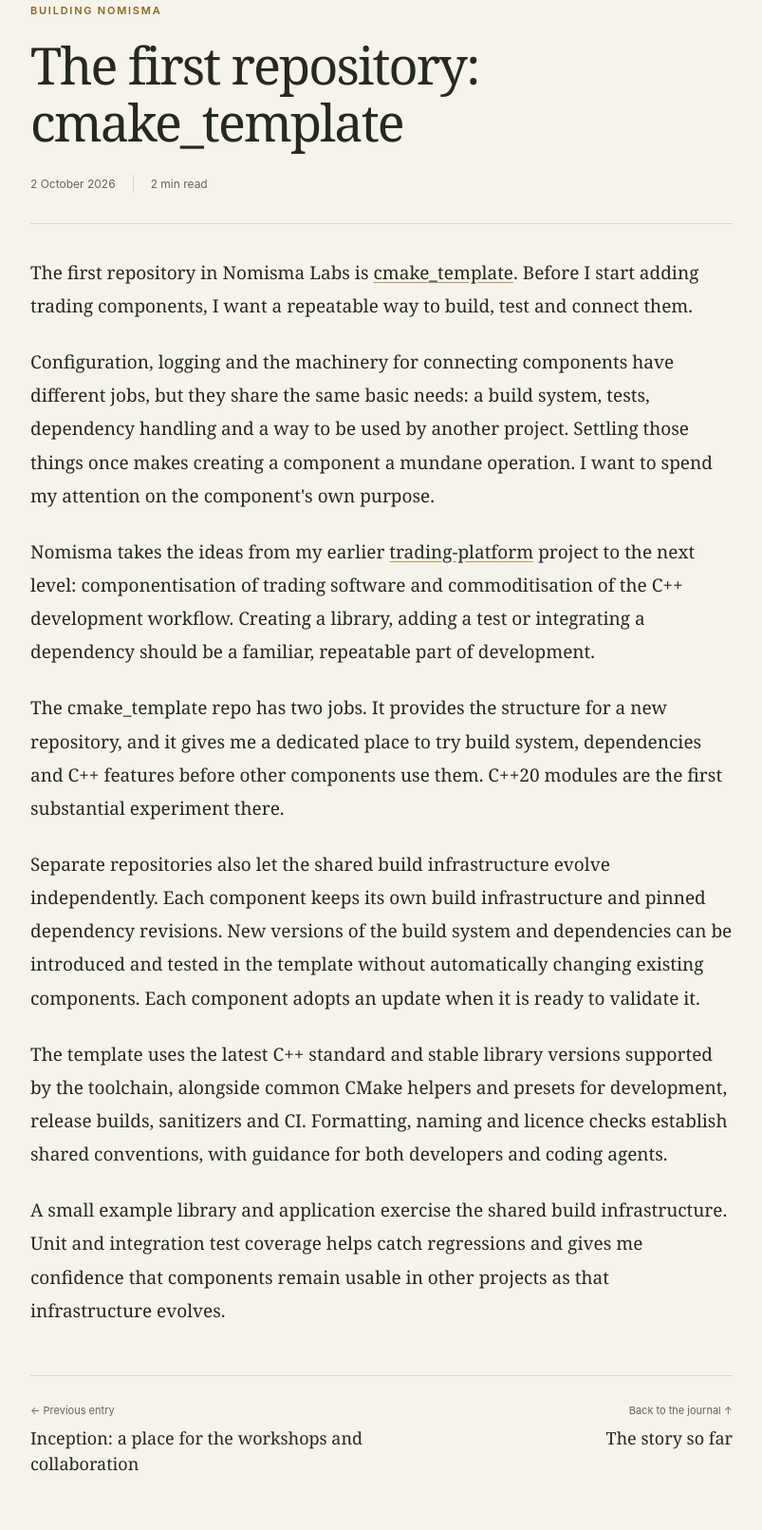
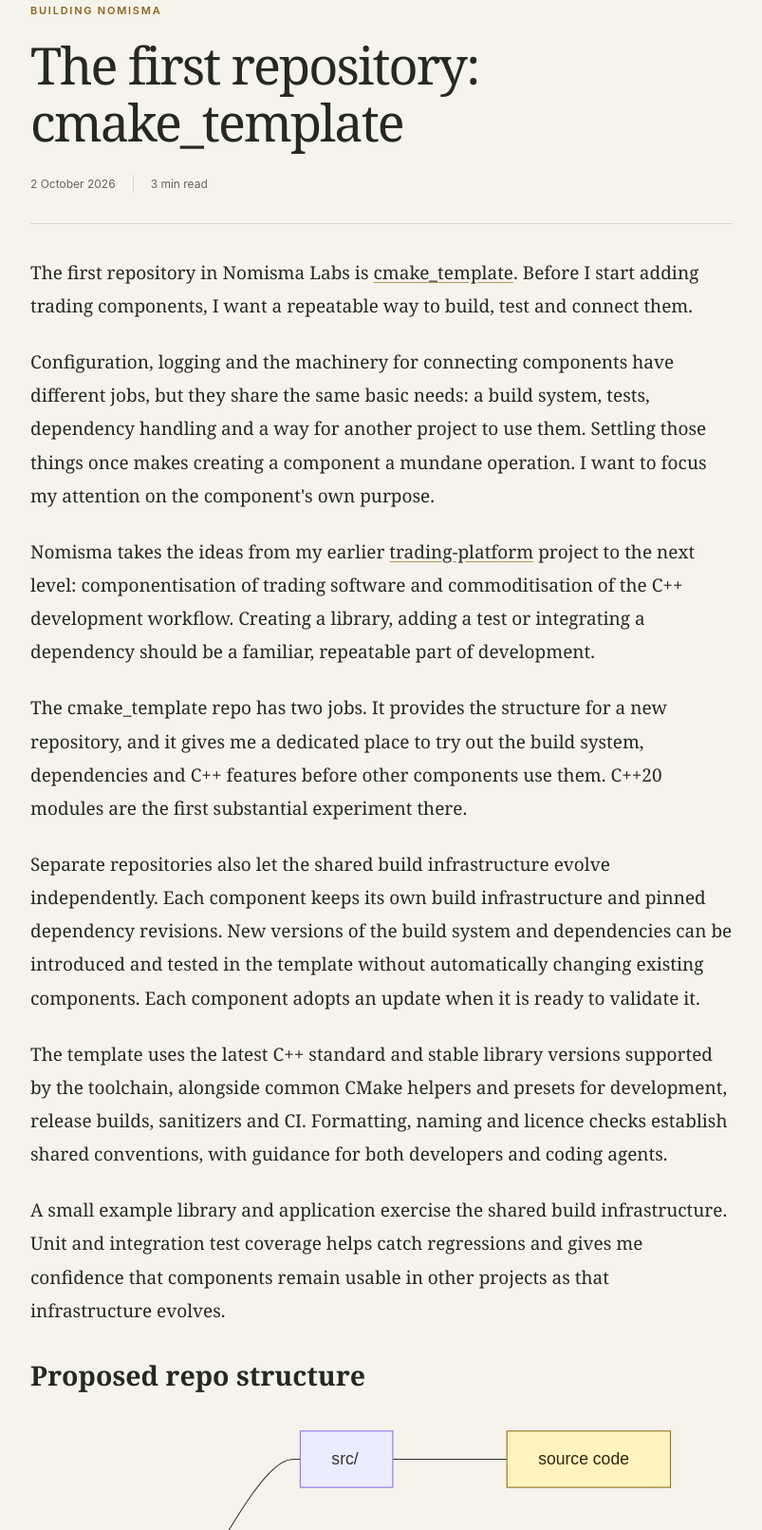
Before and after one commit to nomisma-labs/nomisma-labs.github.io, a plain HTML site: page docs/2026-10-02/base-repo/index.html in a window 1280 px wide. Shown: the part 230-1841 px from the top of the page at 95% size, without its empty margins (238-1041 px from the left). Drawn offline with Linux system fonts and the light colour scheme.

Commit message:
Publish the revised cmake_template article and diagrams

```diff
--- a/docs/2026-10-02/base-repo/index.html
+++ b/docs/2026-10-02/base-repo/index.html
@@ -27,15 +27,20 @@
       <header class="article-header">
         <p class="eyebrow">Building Nomisma</p>
         <h1>The first repository: cmake_template</h1>
-        <div class="entry-meta"><time datetime="2026-10-02">2 October 2026</time><span>2 min read</span></div>
+        <div class="entry-meta"><time datetime="2026-10-02">2 October 2026</time><span>3 min read</span></div>
       </header>
       <div class="prose"><p>The first repository in Nomisma Labs is <a href="https://github.com/nomisma-labs/cmake_template">cmake_template</a>. Before I start adding trading components, I want a repeatable way to build, test and connect them.</p>
-<p>Configuration, logging and the machinery for connecting components have different jobs, but they share the same basic needs: a build system, tests, dependency handling and a way to be used by another project. Settling those things once makes creating a component a mundane operation. I want to spend my attention on the component's own purpose.</p>
+<p>Configuration, logging and the machinery for connecting components have different jobs, but they share the same basic needs: a build system, tests, dependency handling and a way for another project to use them. Settling those things once makes creating a component a mundane operation. I want to focus my attention on the component's own purpose.</p>
 <p>Nomisma takes the ideas from my earlier <a href="https://github.com/iskaspb/trading-platform">trading-platform</a> project to the next level: componentisation of trading software and commoditisation of the C++ development workflow. Creating a library, adding a test or integrating a dependency should be a familiar, repeatable part of development.</p>
-<p>The cmake_template repo has two jobs. It provides the structure for a new repository, and it gives me a dedicated place to try build system, dependencies and C++ features before other components use them. C++20 modules are the first substantial experiment there.</p>
+<p>The cmake_template repo has two jobs. It provides the structure for a new repository, and it gives me a dedicated place to try out the build system, dependencies and C++ features before other components use them. C++20 modules are the first substantial experiment there.</p>
 <p>Separate repositories also let the shared build infrastructure evolve independently. Each component keeps its own build infrastructure and pinned dependency revisions. New versions of the build system and dependencies can be introduced and tested in the template without automatically changing existing components. Each component adopts an update when it is ready to validate it.</p>
 <p>The template uses the latest C++ standard and stable library versions supported by the toolchain, alongside common CMake helpers and presets for development, release builds, sanitizers and CI. Formatting, naming and licence checks establish shared conventions, with guidance for both developers and coding agents.</p>
 <p>A small example library and application exercise the shared build infrastructure. Unit and integration test coverage helps catch regressions and gives me confidence that components remain usable in other projects as that infrastructure evolves.</p>
+<h2>Proposed repo structure</h2>
+<p><img src="/2026-10-02/base-repo/diagram-1.svg" alt="In cmake_template, src holds source code, docs holds documentation, apps holds applications, examples and sandbox experiments, tests holds unit, integration and kit tests, and tools holds scripts for project setup and checks."></p>
+<h2>Example of creating a new repo using cmake_template</h2>
+<p>The repo for the core <a href="https://github.com/nomisma-labs/assembly">Assembly/Relay</a> component starts with a copy of the files from <code>cmake_template</code>.</p>
+<p><img src="/2026-10-02/base-repo/diagram-2.svg" alt="GitHub copies cmake_template into a new assembly repo. The initializer removes the examples and lab, keeps the shared kit and records the template revision in .template_ref. The kit builds the library from src/assembly. The repo pins Metal v2.1.4 in external/metal and uses its headers through nom::metal. Documentation lives in docs/assembly, with unit tests in tests/unit and integration tests in tests/integration."></p>
 </div>
     </article>
     <nav class="article-navigation" aria-label="Article navigation">
```
Also changed, not shown: docs/index.html (+1 -1 lines), docs/2026-10-02/base-repo/diagram-1.svg (added), docs/2026-10-02/base-repo/diagram-2.svg (added).
